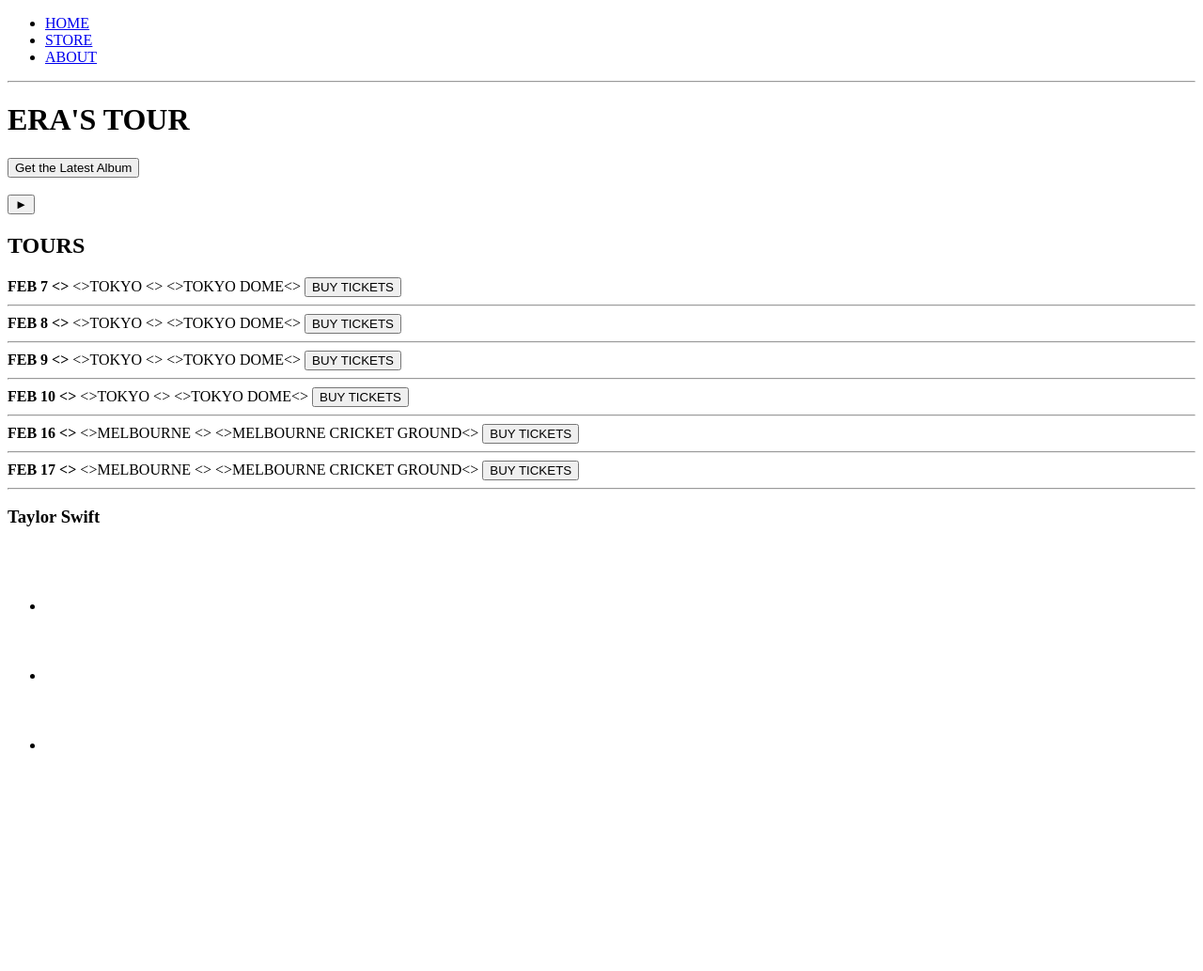
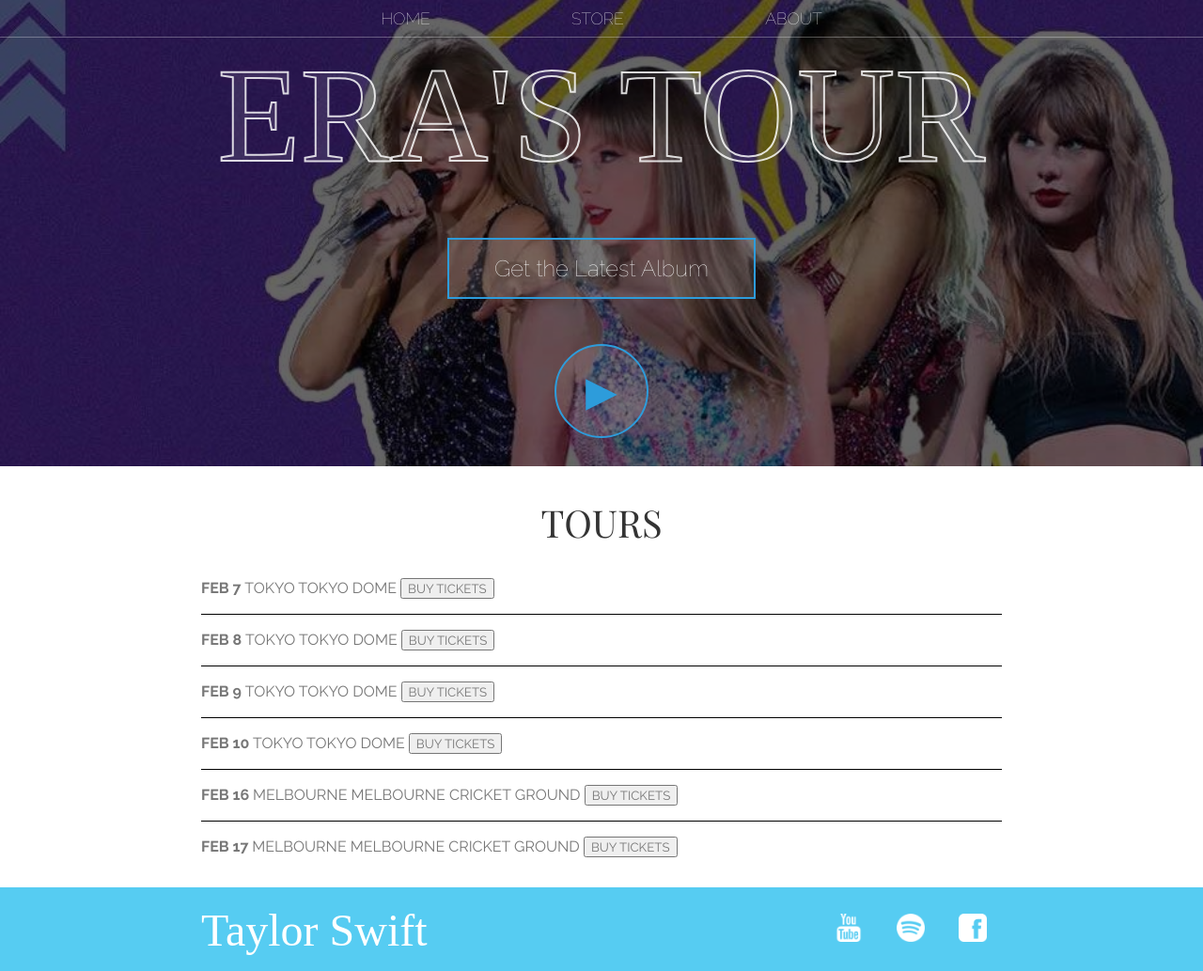
Before and after one commit to FloresTristan/WebDev-TaylorSwift, a plain HTML site: page HTML/home.html in a window 1280 px wide. Shown: the whole page at 94% size. Before the commit the page ends 818 px from the top, so only its background shows below. Drawn offline with nearby package versions, Linux system fonts and the light colour scheme; a web font is replaced by a local one.

Commit message:
modified the html and css

```diff
--- a/HTML/home.html
+++ b/HTML/home.html
@@ -3,74 +3,75 @@
     <head>
         <title>Taylor Swift | Tours</title>
         <meta name="description" content="This is Taylor Swift">
+        <link rel="stylesheet" href="style.css"/>
     </head>
         <body>
-            <header>
-                <nav>
+            <header class="about-header">
+                <nav class="nav main-nav">
                     <ul>
                         <li><a href="home.html">HOME</a></li>
                         <li><a href="store.html">STORE</a></li>
                         <li><a href="about.html">ABOUT</a></li>
                     </ul>
                 </nav>
-                <hr>
-                <h1>ERA'S TOUR</h1>
-                <button>Get the Latest Album</button>
-                <br>
-                <br>
+                <h1 class="taylor swift">ERA'S TOUR</h1>
+                <div class="container">
+                <button class="btn btn-header" type="button">Get the Latest Album</button>
+                </div>
                 <!-- TODO: find a nice pic of taylor swift bruh-->
-                <button>&#9658;</button>
+                <button class="btn btn-header btn-play" type="button">&#9658;</button>
             </header>
-                <section>
-                    <h2>TOURS</h2>
+                <section class="content-section container">
+                    <h2 class="section-header">TOURS</h2>
                     <div>
-                        <div>
-                            <strong>FEB 7 &lt;&gt;</strong>
-                            <span>&lt;&gt;TOKYO &lt;&gt;</span>
-                            <span>&lt;&gt;TOKYO DOME&lt;&gt;</span>
+                        <div class="tour-row">
+                            <strong>FEB 7 </strong>
+                            <span>TOKYO </span>
+                            <span>TOKYO DOME</span>
                             <button type="button">BUY TICKETS</button>
-                            <hr>
+
                         </div>
-                        <div>
-                            <strong>FEB 8 &lt;&gt;</strong>
-                            <span>&lt;&gt;TOKYO &lt;&gt;</span>
-                            <span>&lt;&gt;TOKYO DOME&lt;&gt;</span>
+                        <div class="tour-row">
+                            <strong>FEB 8 </strong>
+                            <span>TOKYO </span>
+                            <span>TOKYO DOME</span>
                             <button type="button">BUY TICKETS</button>
-                            <hr>
+
                         </div>
-                        <div>
-                            <strong>FEB 9 &lt;&gt;</strong>
-                            <span>&lt;&gt;TOKYO &lt;&gt;</span>
-                            <span>&lt;&gt;TOKYO DOME&lt;&gt;</span>
+                        <div class="tour-row">
+                            <strong>FEB 9 </strong>
+                            <span>TOKYO </span>
+                            <span>TOKYO DOME</span>
                             <button type="button">BUY TICKETS</button>
-                            <hr>
+
                         </div>
-                        <div>
-                            <strong>FEB 10 &lt;&gt;</strong>
-                            <span>&lt;&gt;TOKYO &lt;&gt;</span>
-                            <span>&lt;&gt;TOKYO DOME&lt;&gt;</span>
+                        <div class="tour-row">
+                            <strong>FEB 10 </strong>
+                            <span>TOKYO </span>
+                            <span>TOKYO DOME</span>
                             <button type="button">BUY TICKETS</button>
-                            <hr>
+
                         </div>
-                        <div>
-                            <strong>FEB 16 &lt;&gt;</strong>
-                            <span>&lt;&gt;MELBOURNE &lt;&gt;</span>
-                            <span>&lt;&gt;MELBOURNE CRICKET GROUND&lt;&gt;</span>
+                        <div class="tour-row">
+                            <strong>FEB 16 </strong>
+                            <span>MELBOURNE </span>
+                            <span>MELBOURNE CRICKET GROUND</span>
                             <button type="button">BUY TICKETS</button>
-                            <hr>
+
                         </div>
-                        <div>
-                            <strong>FEB 17 &lt;&gt;</strong>
-                            <span>&lt;&gt;MELBOURNE &lt;&gt;</span>
-                            <span>&lt;&gt;MELBOURNE CRICKET GROUND&lt;&gt;</span>
+                        <div class="tour-row">
+                            <strong>FEB 17 </strong>
+                            <span>MELBOURNE </span>
+                            <span>MELBOURNE CRICKET GROUND</span>
                             <button type="button">BUY TICKETS</button>
-                            <hr>
+
                         </div>
                     </div>
                 </section>
-            <footer>
-                <h3>Taylor Swift</h3>
-                <ul>
+            <footer class="about-footer">
+                <div class="container about-container">
+                <h3 class="swifty">Taylor Swift</h3>
+                <ul class="nav footer-nav">
                     <li><a href="https://www.youtube.com/@TaylorSwift" target="_blank">
                         <img src="images/YouTube Logo.png">
                     </a>
@@ -84,6 +85,7 @@
                     </a>
                 </li>
                 </ul>
+                </div>
             </footer>
         </body>
 </html>
--- a/HTML/style.css
+++ b/HTML/style.css
@@ -68,6 +68,7 @@ html, body{
 
 .content-section{
     margin: 1em;
+    text-align: justify;
 }
 .container{
     max-width: 900px;
@@ -120,3 +121,50 @@ html, body{
     font-weight: normal;
     color: white;
 }
+.btn {
+    text-align: center;
+    vertical-align: middle;
+    padding: .67em;
+    cursor: pointer;
+}
+.btn-header{
+    display: block;
+    margin: 2em auto;
+    color: white;
+    border: 2px solid #2D9CDB;
+    background-color: rgba(255, 255, 255, 0.1);
+    border-radius: 0;
+    -webkit-border-radius: 0;
+    -moz-border-radius: 0;
+    -ms-border-radius: 0;
+    -o-border-radius: 0;
+    font-size: 1.5em;
+    font-weight: lighter;
+    padding-left: 2em;
+    padding-right: 2em;
+}
+.btn-header:hover{
+    background-color: rgba(255,255,255,.3);
+}
+.btn-play{
+    display: block;
+    margin: 0 auto;
+    color:#2D9CDB;
+    font-size: 3.5em;
+    border-radius: 50%;
+    -webkit-border-radius: 50%;
+    -moz-border-radius: 50%;
+    -ms-border-radius: 50%;
+    -o-border-radius: 50%;
+    padding: 0;
+    width: 100px;
+    height: 100px;
+}
+.tour-row{
+    border-bottom: 1px solid black;
+    padding-bottom: 1em;
+    margin-bottom: 1em;
+}
+.tour-row:last-child{
+    border-bottom: none;
+}
```
